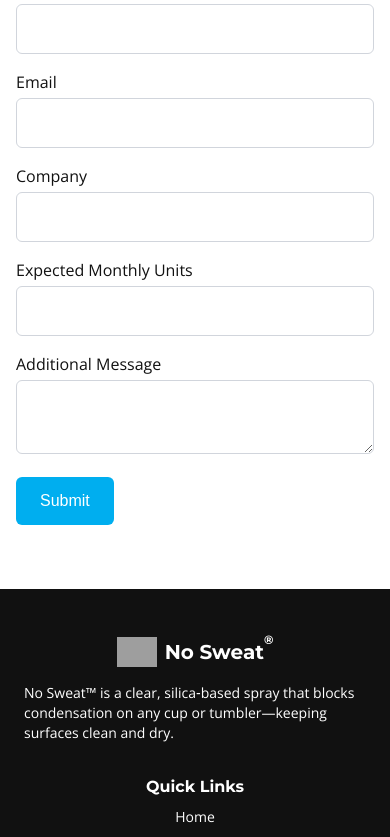
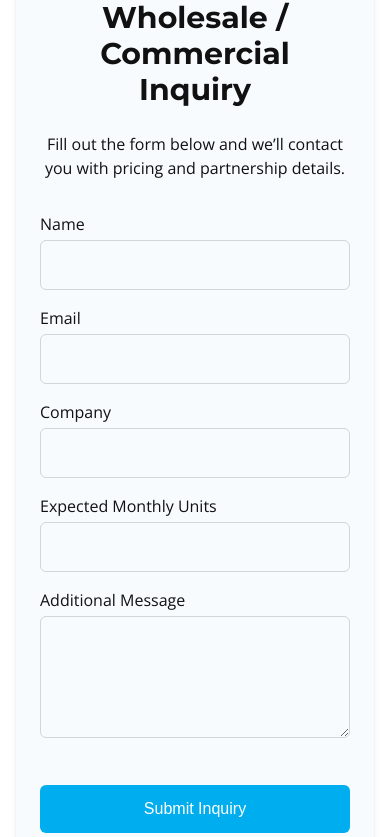
Before and after one commit to nathanreardon78/no-sweat, a Next.js app: page /wholesale in a window 390 px wide. Shown: the part 960-1797 px from the top of the page. Built offline with nearby package versions, Linux system fonts and the light colour scheme; grey boxes are pictures that could not be loaded.

Commit message:
api: integrated API endpoint for submission of wholesale inquiry form

```diff
--- a/components/WholesaleForm.tsx
+++ b/components/WholesaleForm.tsx
@@ -1,6 +1,7 @@
 "use client";
-import { useState } from 'react';
-import { COLORS, FONTS, BUTTON_CLASSES } from '@/constants/constants';
+
+import { useState } from "react";
+import { COLORS, FONTS, BUTTON_CLASSES } from "@/constants/constants";
 
 interface FormState {
   name: string;
@@ -8,30 +9,105 @@ interface FormState {
   company: string;
   units: string;
   message: string;
+  hiddenField?: string; // honeypot
 }
 
 export default function WholesaleForm() {
   const [formData, setFormData] = useState<FormState>({
-    name: '',
-    email: '',
-    company: '',
-    units: '',
-    message: '',
+    name: "",
+    email: "",
+    company: "",
+    units: "",
+    message: "",
+    hiddenField: "", // honeypot
   });
 
-  const handleChange = (e: React.ChangeEvent<HTMLInputElement | HTMLTextAreaElement>) => {
-    setFormData({ ...formData, [e.target.name]: e.target.value });
-  };
+  const [loading, setLoading] = useState(false);
+  const [success, setSuccess] = useState(false);
+  const [error, setError] = useState("");
 
-  const handleSubmit = (e: React.FormEvent) => {
+  const handleChange = (
+    e: React.ChangeEvent<HTMLInputElement | HTMLTextAreaElement>
+  ) => setFormData({ ...formData, [e.target.name]: e.target.value });
+
+  const handleSubmit = async (e: React.FormEvent) => {
     e.preventDefault();
-    // In a real app, you’d submit this data to a backend or service.
-    alert('Thank you for your inquiry!');
-    setFormData({ name: '', email: '', company: '', units: '', message: '' });
+    setError("");
+    setSuccess(false);
+
+    // 🕵️‍♂️ Honeypot check: if filled, assume bot
+    if (formData.hiddenField) {
+      console.warn("Bot detected, ignoring submission.");
+      return;
+    }
+
+    setLoading(true);
+    try {
+      const res = await fetch(
+        "https://no-sweat-api.onrender.com/api/wholesale-inquiry/",
+        {
+          method: "POST",
+          headers: { "Content-Type": "application/json" },
+          body: JSON.stringify({
+            name: formData.name,
+            email: formData.email,
+            company: formData.company,
+            expected_units: formData.units,
+            message: formData.message,
+          }),
+        }
+      );
+
+      if (!res.ok) {
+        throw new Error("Failed to send inquiry. Please try again.");
+      }
+
+      setSuccess(true);
+      setFormData({
+        name: "",
+        email: "",
+        company: "",
+        units: "",
+        message: "",
+        hiddenField: "",
+      });
+    } catch (err: any) {
+      setError(err.message);
+    } finally {
+      setLoading(false);
+    }
   };
 
   return (
+    <section className="max-w-2xl mx-auto p-6 md:p-10 bg-[#F7FBFD] rounded-xl shadow-md">
+      <h2
+        className={`text-3xl md:text-4xl mb-6 text-center ${FONTS.heading}`}
+        style={{ color: COLORS.jetBlack }}
+      >
+        Wholesale / Commercial Inquiry
+      </h2>
+
+      <p
+        className={`${FONTS.body} mb-8 text-center`}
+        style={{ color: COLORS.jetBlack }}
+      >
+        Fill out the form below and we’ll contact you with pricing and
+        partnership details.
+      </p>
+
       <form onSubmit={handleSubmit} className="space-y-4">
+        {/* Hidden honeypot field */}
+        <input
+          type="text"
+          name="hiddenField"
+          value={formData.hiddenField}
+          onChange={handleChange}
+          className="hidden"
+          autoComplete="off"
+          tabIndex={-1}
+        />
+
+        {/* Name */}
         <div>
           <label
             htmlFor="name"
@@ -47,9 +123,11 @@ export default function WholesaleForm() {
             required
             value={formData.name}
             onChange={handleChange}
-          className="w-full p-3 border border-gray-300 rounded-md"
+            className="w-full p-3 border border-gray-300 rounded-md focus:ring-2 focus:ring-[#00AEEF] outline-none"
           />
         </div>
+
+        {/* Email */}
         <div>
           <label
             htmlFor="email"
@@ -65,9 +143,11 @@ export default function WholesaleForm() {
             required
             value={formData.email}
             onChange={handleChange}
-          className="w-full p-3 border border-gray-300 rounded-md"
+            className="w-full p-3 border border-gray-300 rounded-md focus:ring-2 focus:ring-[#00AEEF] outline-none"
           />
         </div>
+
+        {/* Company */}
         <div>
           <label
             htmlFor="company"
@@ -82,9 +162,12 @@ export default function WholesaleForm() {
             type="text"
             value={formData.company}
             onChange={handleChange}
-          className="w-full p-3 border border-gray-300 rounded-md"
+            style={{ color: COLORS.jetBlack }}
+            className="w-full p-3 border border-gray-300 rounded-md focus:ring-2 focus:ring-[#00AEEF] outline-none"
           />
         </div>
+
+        {/* Expected Monthly Units */}
         <div>
           <label
             htmlFor="units"
@@ -99,9 +182,12 @@ export default function WholesaleForm() {
             type="number"
             value={formData.units}
             onChange={handleChange}
-          className="w-full p-3 border border-gray-300 rounded-md"
+            style={{ color: COLORS.jetBlack }}
+            className="w-full p-3 border border-gray-300 rounded-md focus:ring-2 focus:ring-[#00AEEF] outline-none"
           />
         </div>
+
+        {/* Message */}
         <div>
           <label
             htmlFor="message"
@@ -113,15 +199,33 @@ export default function WholesaleForm() {
           <textarea
             id="message"
             name="message"
+            rows={4}
             value={formData.message}
             onChange={handleChange}
-
-          className="w-full p-3 border border-gray-300 rounded-md"
+            style={{ color: COLORS.jetBlack }}
+            className="w-full p-3 border border-gray-300 rounded-md focus:ring-2 focus:ring-[#00AEEF] outline-none"
           />
         </div>
-      <button type="submit" className={BUTTON_CLASSES}>
-        Submit
+
+        {/* Submit Button */}
+        <button
+          type="submit"
+          disabled={loading}
+          className={`${BUTTON_CLASSES} w-full mt-6`}
+        >
+          {loading ? "Sending..." : "Submit Inquiry"}
         </button>
       </form>
+
+      {/* Feedback Messages */}
+      {success && (
+        <p className="mt-6 text-green-600 text-center font-medium">
+          ✅ Inquiry sent successfully! We’ll contact you shortly.
+        </p>
+      )}
+      {error && (
+        <p className="mt-6 text-red-600 text-center font-medium">❌ {error}</p>
+      )}
+    </section>
   );
 }
--- a/package.json
+++ b/package.json
@@ -12,13 +12,15 @@
     "lucide-react": "^0.546.0",
     "next": "15.5.5",
     "react": "^19.1.0",
-    "react-dom": "19.1.0"
+    "react-dom": "19.1.0",
+    "react-google-recaptcha": "^3.1.0"
   },
   "devDependencies": {
     "@tailwindcss/postcss": "^4",
     "@types/node": "^20",
     "@types/react": "^19",
     "@types/react-dom": "^19",
+    "@types/react-google-recaptcha": "^2.1.9",
     "tailwindcss": "^4",
     "typescript": "^5"
   }
```
Also changed, not shown: 1 other file (tests, documents, lock files or other folders). Lines whose indentation alone changed are shown as unchanged.
